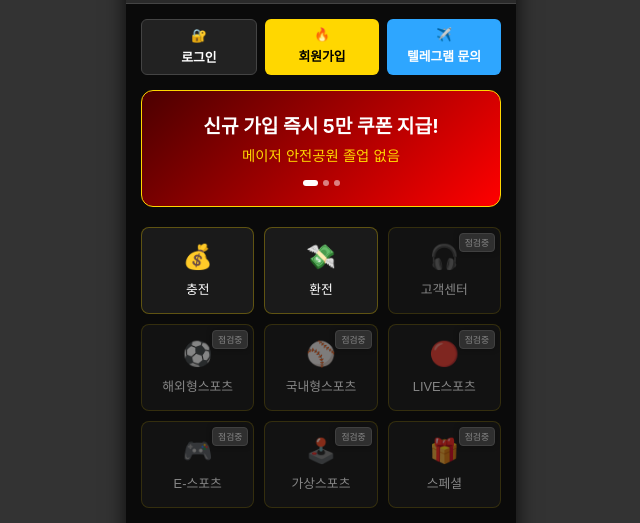
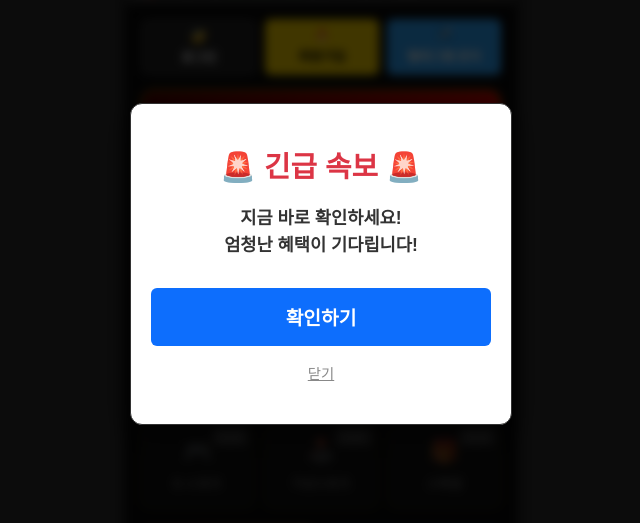
Before and after one commit to wonjin-kim-wq/money-demo, a plain HTML site: page gambling.html in a window 1280 px wide. Shown: the part 136-659 px from the top of the page, without its empty margins (319-959 px from the left). Drawn offline with Linux system fonts and the light colour scheme.

Commit message:
Add clickbait ad popup on main page load

```diff
--- a/gambling.html
+++ b/gambling.html
@@ -244,6 +244,24 @@
         </div>
     </div>
 
+    <!-- Clickbait Ad Popup -->
+    <div id="ad-popup-modal" class="modal" style="display: none; z-index: 4000; align-items: center; justify-content: center; background: rgba(0, 0, 0, 0.75);">
+        <div class="modal-content" style="background-color: #fff; border-radius: 12px; padding: 40px 20px; text-align: center; max-width: 90%; width: 340px; box-shadow: 0 10px 30px rgba(0,0,0,0.5);">
+            <h2 style="color: #dc3545; font-size: 1.8rem; margin: 0 0 20px 0; font-weight: bold; font-family: sans-serif;">🚨 긴급 속보 🚨</h2>
+
+            <p style="color: #333; font-size: 1.1rem; line-height: 1.5; margin-bottom: 30px; font-weight: bold; word-break: keep-all; font-family: sans-serif;">
+                지금 바로 확인하세요!<br>엄청난 혜택이 기다립니다!
+            </p>
+
+            <button id="btn-ad-confirm" class="sim-trigger" style="background-color: #0d6efd; color: #fff; border: none; padding: 15px 0; width: 100%; border-radius: 6px; font-size: 1.2rem; font-weight: bold; cursor: pointer; transition: background-color 0.2s;">
+                확인하기
+            </button>
+            <button id="btn-ad-close" style="background: transparent; color: #888; border: none; margin-top: 15px; text-decoration: underline; cursor: pointer; font-size: 0.9rem;">
+                닫기
+            </button>
+        </div>
+    </div>
+
     <script src="gambling.js"></script>
     <script src="games.js"></script>
 </body>
--- a/gambling.js
+++ b/gambling.js
@@ -14,6 +14,20 @@ document.addEventListener('DOMContentLoaded', () => {
 
     // 페이지 로드 시 모달 숨김
     modal.style.display = 'none';
+
+    const adPopup = document.getElementById('ad-popup-modal');
+    // 로드 시 팝업 띄우기 (만약 로컬스토리지에 숨김 처리 안 되어 있다면)
+    if (localStorage.getItem('hideAdPopup') !== 'true') {
+        adPopup.style.display = 'flex';
+    }
+
+    const closeAdPopup = () => {
+        adPopup.style.display = 'none';
+        localStorage.setItem('hideAdPopup', 'true'); // 한번 보면 숨김 처리
+    };
+
+    document.getElementById('btn-ad-close').addEventListener('click', closeAdPopup);
+    document.getElementById('btn-ad-confirm').addEventListener('click', closeAdPopup);
 
     // 화면 내의 거의 모든 유도 버튼들 (.sim-trigger)
     const triggerBtns = document.querySelectorAll('.sim-trigger');
```
